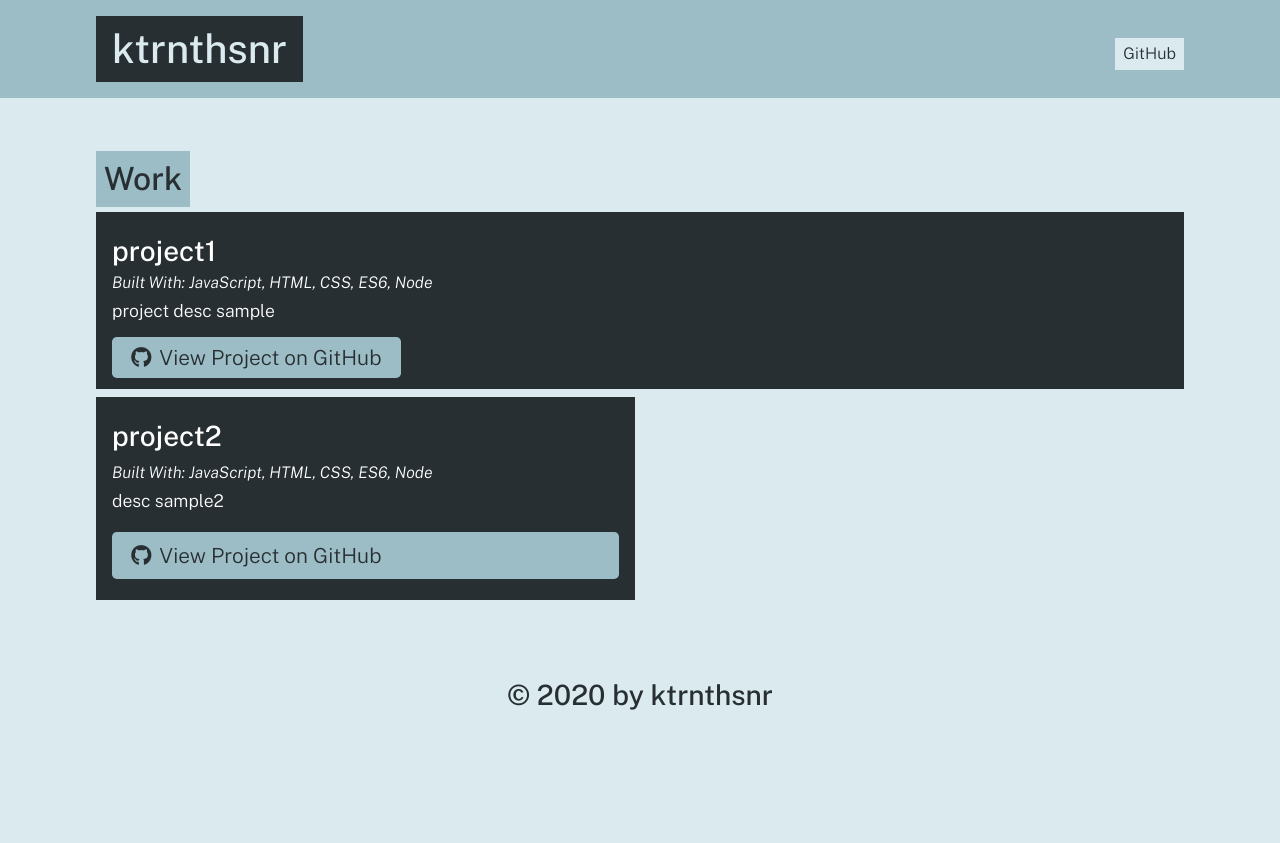
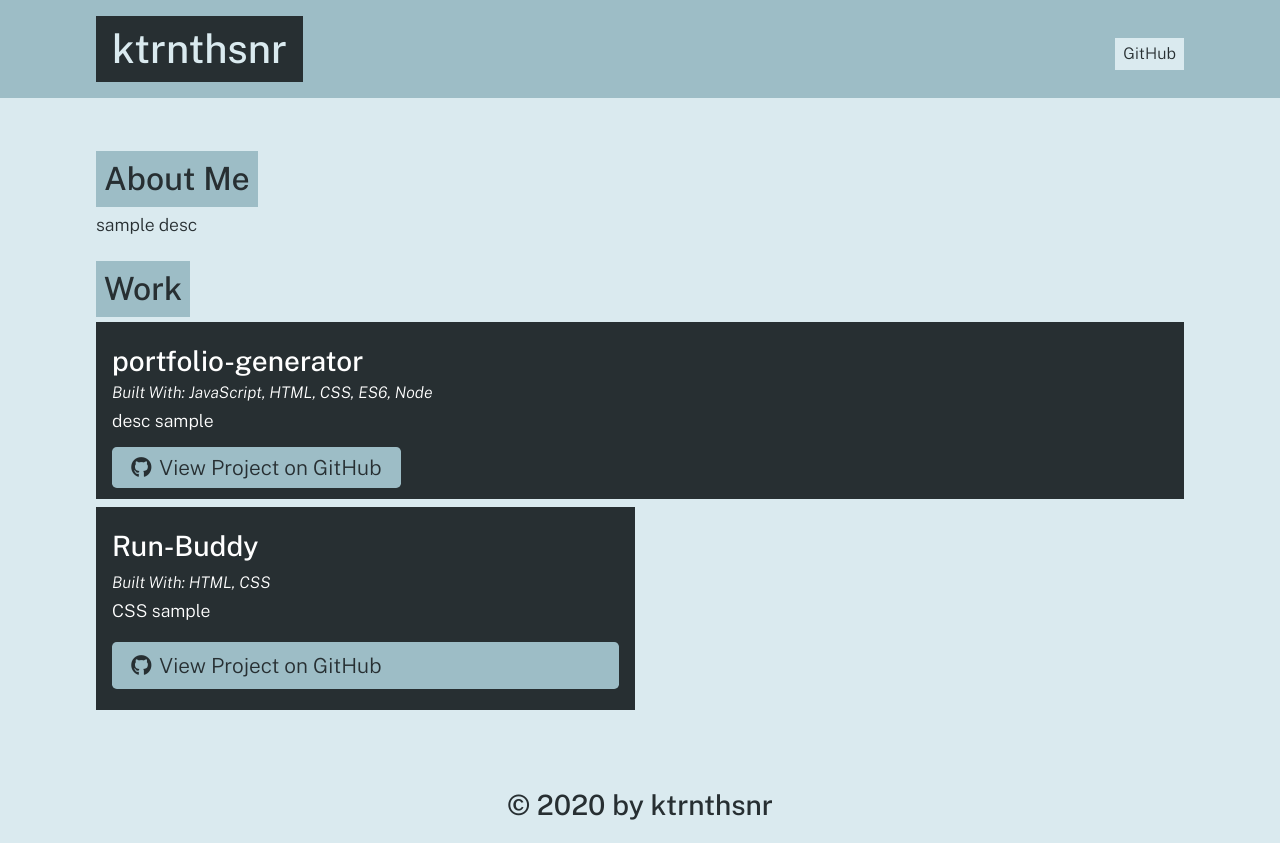
Before and after one commit to ktrnthsnr/portfolio-generator, a website: page index.html in a window 1280 px wide. Before the commit the page ends 800 px from the top, so only its background shows below. Drawn offline with nearby package versions, Linux system fonts and the light colour scheme.

Commit message:
updated index.html

```diff
--- a/index.html
+++ b/index.html
@@ -23,31 +23,36 @@
             </header>
             <main class="container my-5">
 
+            <section class="my-3" id="about">
+                <h2 class="text-dark bg-primary p-2 display-inline-block">About Me</h2>
+                <p>sample desc</p>
+            </section>
+
 
                       <section class="my-3" id="portfolio">
                         <h2 class="text-dark bg-primary p-2 display-inline-block">Work</h2>
                         <div class="flex-row justify-space-between">
 
                             <div class="col-12 mb-2 bg-dark text-light p-3">
-                              <h3 class="portfolio-item-title text-light">project1</h3>
+                              <h3 class="portfolio-item-title text-light">portfolio-generator</h3>
                               <h5 class="portfolio-languages">
                                 Built With:
                                 JavaScript, HTML, CSS, ES6, Node
                               </h5>
-                              <p>project desc sample</p>
-                              <a href="https://github.com/ktrnthsnr/portfolio-generator" class="btn"><i class="fab fa-github mr-2"></i>View Project on GitHub</a>
+                              <p>desc sample</p>
+                              <a href="https://ktrnthsnr.github.io/portfolio-generator" class="btn"><i class="fab fa-github mr-2"></i>View Project on GitHub</a>
                             </div>
 
 
 
                             <div class="col-12 col-md-6 mb-2 bg-dark text-light p-3 flex-column">
-                              <h3 class="portfolio-item-title text-light">project2</h3>
+                              <h3 class="portfolio-item-title text-light">Run-Buddy</h3>
                               <h5 class="portfolio-languages">
                                 Built With:
-                                JavaScript, HTML, CSS, ES6, Node
+                                HTML, CSS
                               </h5>
-                              <p>desc sample2</p>
-                              <a href="https://www.sample2.com" class="btn mt-auto"><i class="fab fa-github mr-2"></i>View Project on GitHub</a>
+                              <p>CSS sample</p>
+                              <a href="https://ktrnthsnr.github.io/run-buddy" class="btn mt-auto"><i class="fab fa-github mr-2"></i>View Project on GitHub</a>
                             </div>
 
                         </div>
```
Also changed, not shown: dist/index.html.
